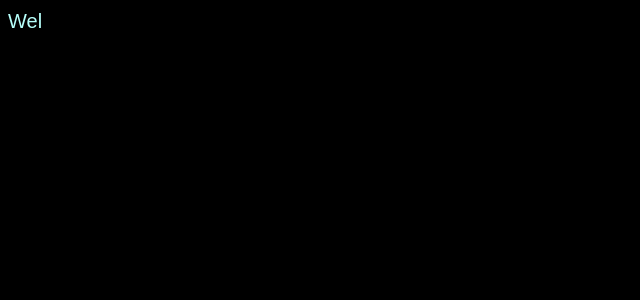
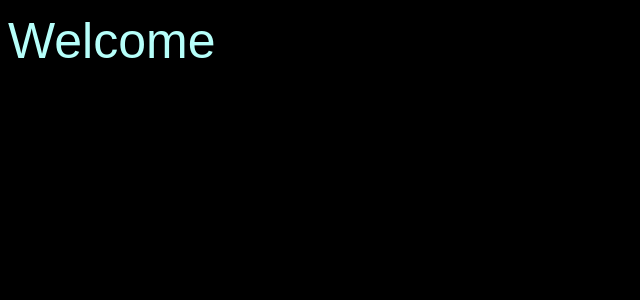
Before and after one commit to makersmecca/Typing-Animation-React, a React (Vite) app: page / in a window 1280 px wide. Shown: the top 300 px of the page, without its empty margins (0-640 px from the left). Built offline with nearby package versions, Linux system fonts and the light colour scheme.

Commit message:
updated example props values

```diff
--- a/src/App.jsx
+++ b/src/App.jsx
@@ -4,14 +4,14 @@ function App() {
     <TextCanvas
       texts={["Hello..!!", "Welcome", "To", "Typing Animation"]}
       textcolor="#B6FFFA"
-      fontSize={20}
+      fontSize={50}
       displayCaret={1}
       caretChar={"|"}
       speeds={{
         type: 150, //sets typing speed in milliseconds
-        pause: 1500, //sets the duration of pause after a string is typed
+        pause: 2000, //sets the duration of pause after a string is typed
         clear: 150, //sets the speed at which the text is cleared
-        delay: 500, //sets the pause duration between one text cleared and the next text being typed
+        delay: 1000, //sets the pause duration between one text cleared and the next text being typed
       }}
     />
   );
```
